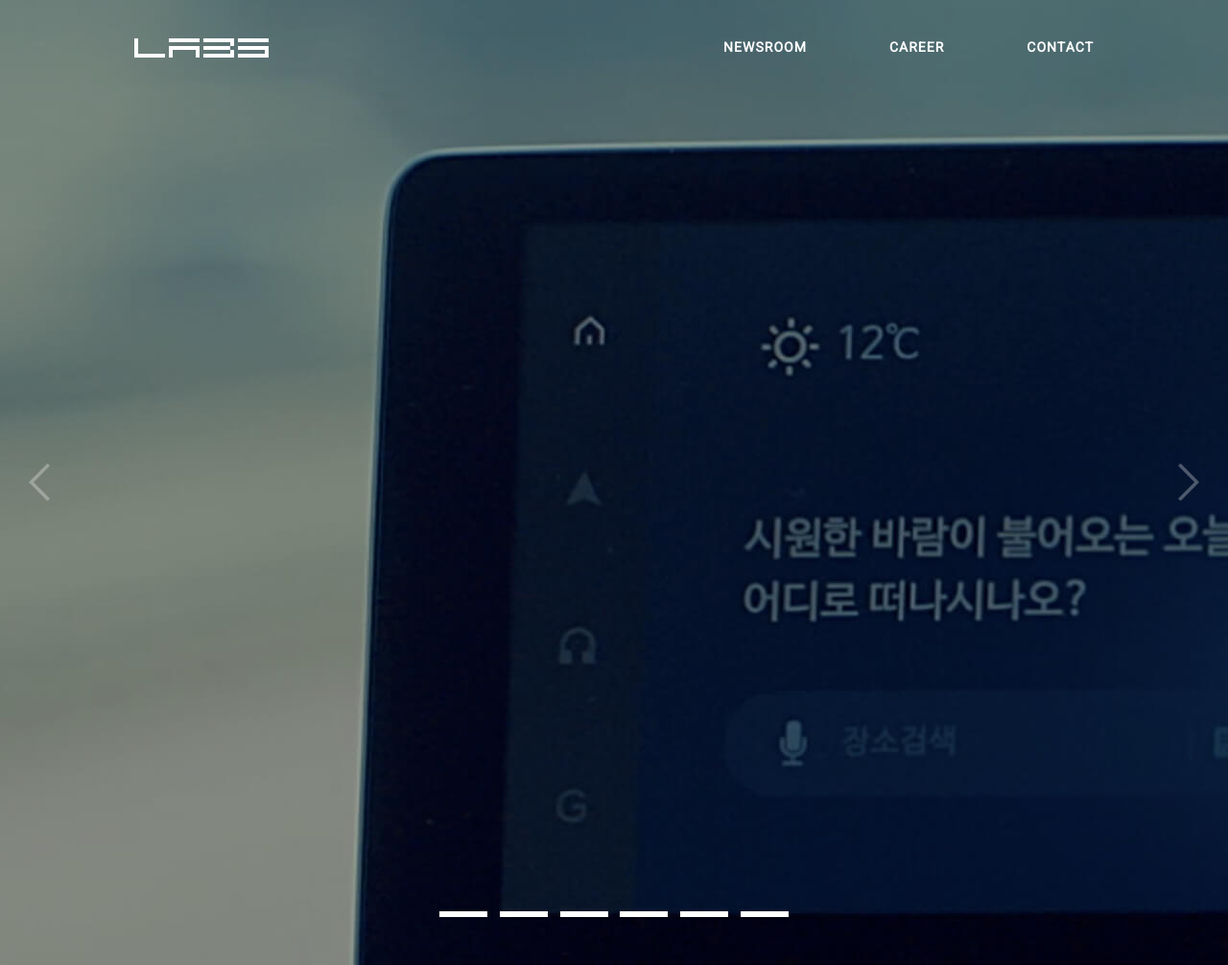
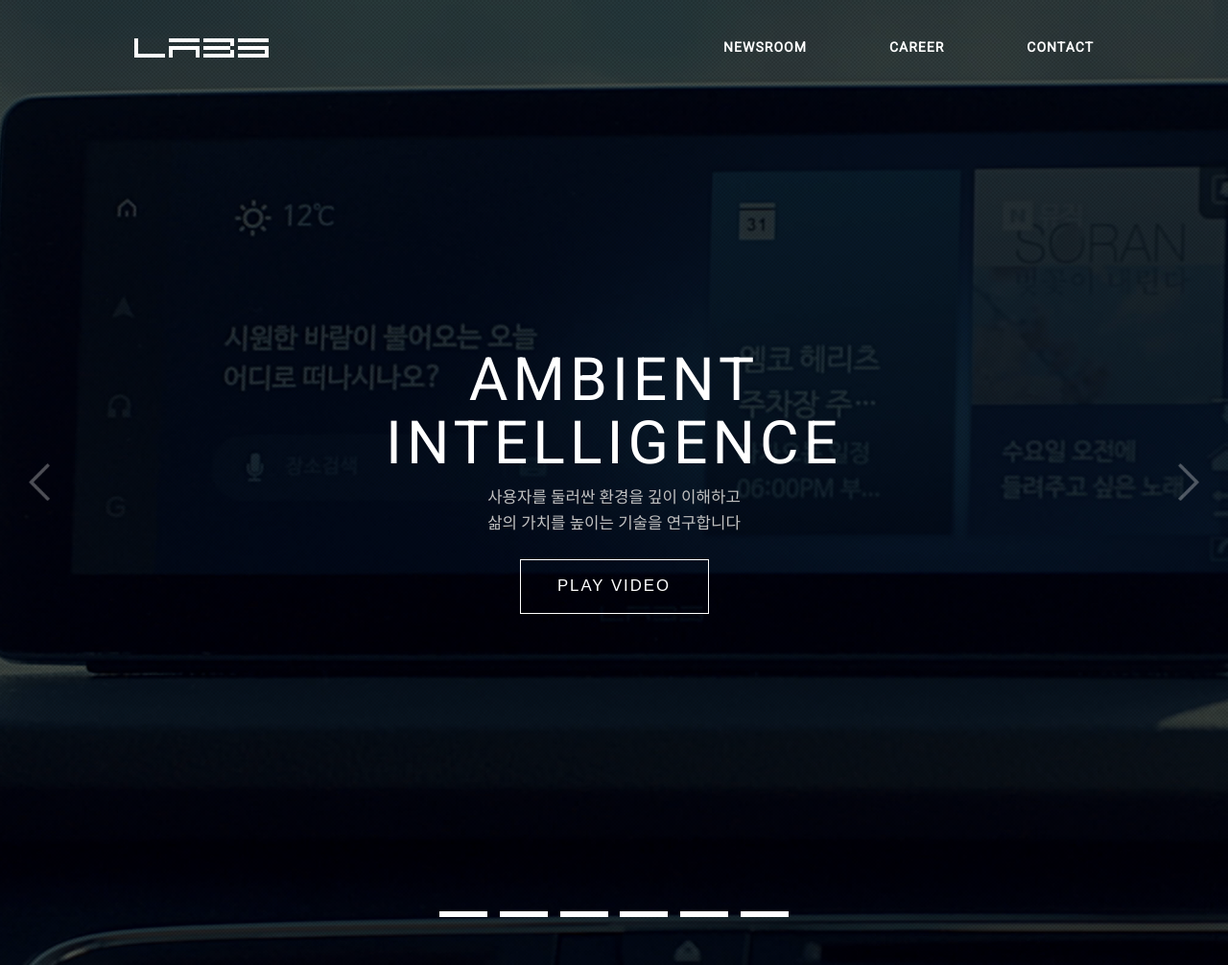
Before and after one commit to HannyYunny/NaverLabs, a plain HTML site: page naverlabs2.html in a window 1280 px wide. Shown: the top 1006 px of the page at 96% size. Drawn offline with Linux system fonts and the light colour scheme.

Commit message:
image and information add

```diff
--- a/master.css
+++ b/master.css
@@ -197,10 +197,77 @@ body.menustyle #toggle li a {
 	overflow: hidden;
 	background-color: #000;
 }
-#scenes {
-	background: url(./img/movie-still-cut-0OZBVFrKWx0.jpg);
-	max-width: 100%;
-	height: 1006px;
+#scenes .background .cover {
+	position: absolute;
+  z-index: 1;
+  top: 0;
+  left: 0;
+  width: 100%;
+  height: 100%;
+  background-size: cover;
+  background-position: 50% 50%;
+  opacity: 1;
+  transition: opacity 1s;
+}
+#scenes .background .cover:before {
+	content: "";
+	position: absolute;
+	z-index: 5;
+	top: 0;
+	left: 0;
+	width: 100%;
+	height: 100%;
+	background-image: url(./img/dotted_background.png)
+}
+.scene-information {
+	position: absolute;
+	z-index: 10;
+	top: 50%;
+	left: 50%;
+	width: 320px;
+	height: 160px;
+	color: #fff;
+	text-align: center;
+	margin: -80px 0 0 -160px;
+}
+.scene-information h2 {
+  font-size: 2.8em;
+  margin: 0 0 5px;
+  text-transform: uppercase;
+  line-height: 1.05;
+  font-weight: 700;
+  font-family: Roboto,sans-serif;
+  letter-spacing: .08em;
+  color: #fff;
+}
+.scene-information p {
+  font-size: 1.05em;
+  line-height: 1.6;
+  color: #c2c2c2;
+}
+.scene-information .show-movie {
+	margin: 24px 0 0;
+	text-align: center;
+}
+.scene-information .show-movie button {
+	border: solid 1px #fff;
+	text-align: center;
+  position: relative;
+  z-index: 1;
+  background: 0 0;
+  display: inline-block;
+  opacity: 1;
+  color: #fff;
+  font-size: 1em;
+  text-transform: uppercase;
+  padding: 1.05em 2.2em;
+  letter-spacing: 2px;
+  font-weight: 400;
+  transition: border-color .15s;
+  animation-name: reveal-button;
+  animation-duration: 1.2s;
+  animation-iteration-count: 1;
+  animation-fill-mode: forwards;
 }
 .scene-controller {
 	text-align: center;
@@ -245,7 +312,6 @@ body.menustyle #toggle li a {
  .scene-controller .previous, .scene-controller .next {
  	display: none;
  }
-
 
 /* container */
 #container {
@@ -635,6 +701,46 @@ body.menustyle #footer p {
 	.menu button { display: none;}
 
 	/* main-visual*/
+	.scene-information {
+		margin: -140px 0 0 -350px;
+		width: 700px;
+		height: 280px;
+	}
+	.scene-information h2 {
+	  font-size: 5.2em;
+    margin: 0 0 11px;
+    text-transform: uppercase;
+    line-height: 1.05;
+    font-weight: 700;
+    font-family: Roboto,sans-serif;
+    letter-spacing: .08em;
+    color: #fff;
+	}
+ 	.scene-information p {
+  	font-size: 1.4em;
+  }
+  .scene-information button {
+    font-size: 1em;
+    width: 197px;
+    padding: .85em 0 .8em;
+  }
+  .scene-information .show-movie button:hover {
+  	border: transparent;
+  }
+  .scene-information .show-movie button:before {
+  	width: 0;
+  	background: #0078ff;
+  	content: '';
+  	position: absolute;
+  	z-index: -1;
+		top: 0;
+		left: 0;
+		height: 100%;
+		transition: width .15s
+  }
+  .scene-information .show-movie button:hover:before {
+  	width: 100%;
+  }
 	.scene-indicator {
 	  bottom: 38px;
 	  width: 700px;
--- a/naverlabs2.html
+++ b/naverlabs2.html
@@ -32,7 +32,26 @@
       </div>
       <div id="main-visual">
         <div id="scenes">
-
+          <div class="scene" data-background-movie-id="89jRvxtfo3U" style="left: 0%;">
+            <div class="background" style="width: 1788.44px; height: 1006px; top: 0px; left: -443.722px;">
+              <div class="cover" style="background-image: url(./img/movie-still-cut-0OZBVFrKWx0.jpg)"></div>
+            </div>
+            <div class="scene-information">
+              <h2>
+                <span class="reveal text1" data-text="Ambient">Ambient</span> <br>
+                <span class="reveal text2" data-text="Intelligence">Intelligence</span>
+              </h2>
+              <p>
+                <span class="reveal text3" data-text="사용자를 둘러싼 환경을 깊이 이해하고">사용자를 둘러싼 환경을 깊이 이해하고</span> <br>
+                <span class="reveal text4" data-text="삶의 가치를 높이는 기술을 연구합니다">삶의 가치를 높이는 기술을 연구합니다</span>
+              </p>
+              <p class="show-movie">
+                <button data-movie-id="1fhFYV4W2dA">
+                  <span class="reveal text5" data-text="Play video">Play video</span>
+                </button>
+              </p>
+            </div>
+          </div>
         </div>
         <div class="scene-controller">
           <div class="scene-indicator">
```
